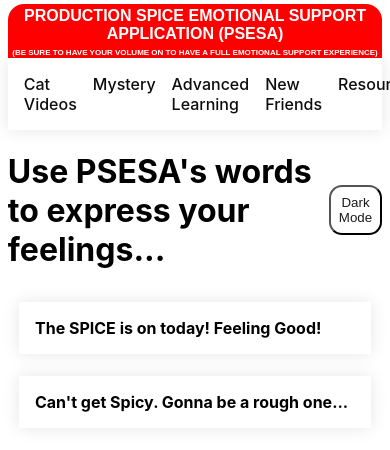
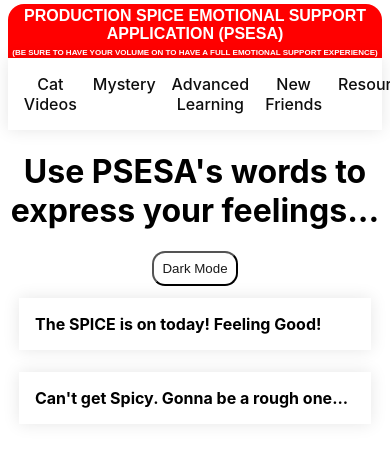
Before and after one commit to nedmorgan/spice_soundboard, a React (Create React App) app: page / in a window 390 px wide. Shown: the top 450 px of the page. Built offline with nearby package versions, Linux system fonts and the light colour scheme; what react-animations would draw is missing.

Commit message:
added media queries

```diff
--- a/src/components/DarkModeButton.jsx
+++ b/src/components/DarkModeButton.jsx
@@ -15,8 +15,6 @@ const DarkModeContainer = styled.div`
     background-color: rgba(0, 0, 0, 0.05);
     padding: 0.6em;
   }
-
-
 `
 
 export default class DarkModeButton extends Component {
--- a/src/components/Main.jsx
+++ b/src/components/Main.jsx
@@ -64,6 +64,15 @@ const MainContainer = styled.div`
     align-items: center;
     justify-content: space-between;
     width: 100%;
+  }
+
+  @media (max-width: 768px) {
+    .header-div {
+      flex-direction: column;
+    }
+    h1 {
+      text-align: center;
+    }
   }
 `
 
--- a/src/components/header.jsx
+++ b/src/components/header.jsx
@@ -69,6 +69,12 @@ const HeaderContainer = styled.div`
     background-color: rgba(0, 0, 0, 0.05);
     border-radius: 0.28rem;
   }
+
+  @media (max-width: 768px) {
+    a {
+      text-align: center;
+    }
+  }
 `
 
 export default class Header extends Component {
```
